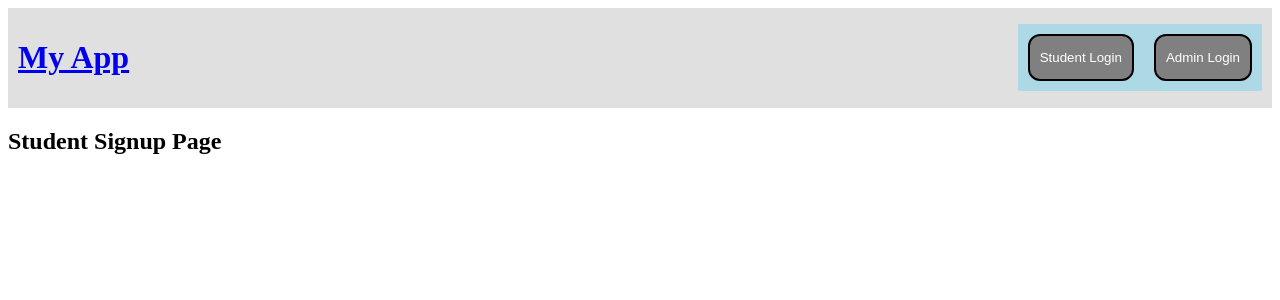
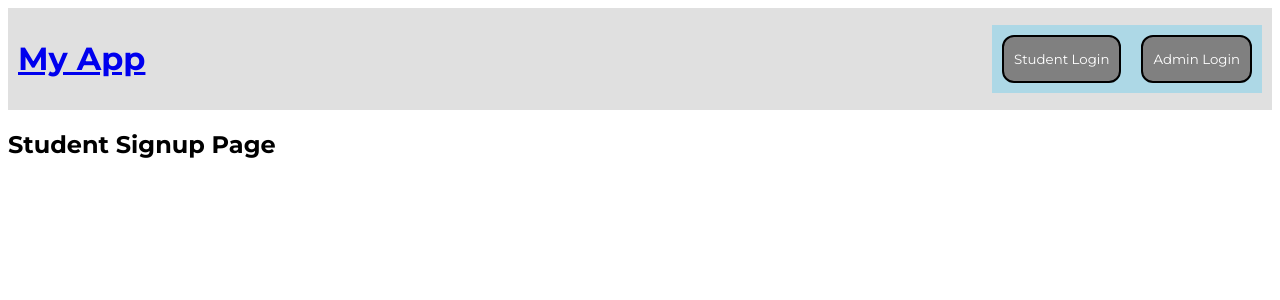
Before and after one commit to kagesite/student-app, a React (Vite) app in the folder frontend/: page / in a window 1280 px wide. Shown: the top 300 px of the page. Built offline with nearby package versions, Linux system fonts and the light colour scheme.

Commit message:
Imported index styles to App.jsx to give a better rough look

```diff
--- a/frontend/src/App.jsx
+++ b/frontend/src/App.jsx
@@ -3,6 +3,7 @@
 import UserSignup from './components/StudentSignup'
 import StudentLogin from './pages/StudentLogin';
 import AdminLogin from './pages/AdminLogin';
+import "./styles/index.css"
 
 
 function App() {
--- /dev/null
+++ b/frontend/src/styles/index.css
@@ -0,0 +1,5 @@
+@import url('https://fonts.googleapis.com/css2?family=Montserrat:ital,wght@0,100..900;1,100..900&family=Poppins:ital,wght@0,100;0,200;0,300;0,400;0,500;0,600;0,700;0,800;0,900;1,100;1,200;1,300;1,400;1,500;1,600;1,700;1,800;1,900&display=swap');
+
+* {
+    font-family: 'Montserrat', sans-serif;
+}
```
